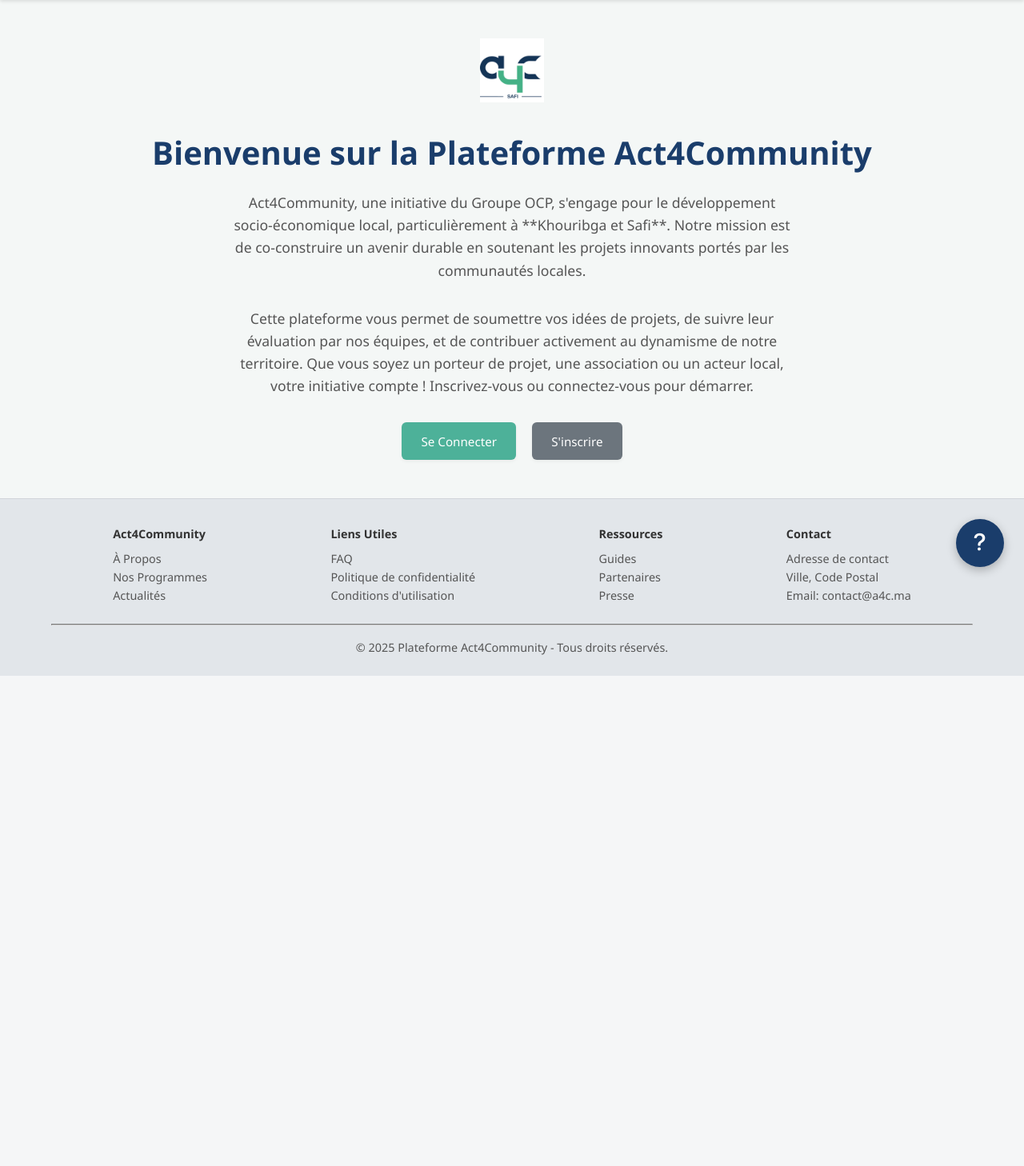
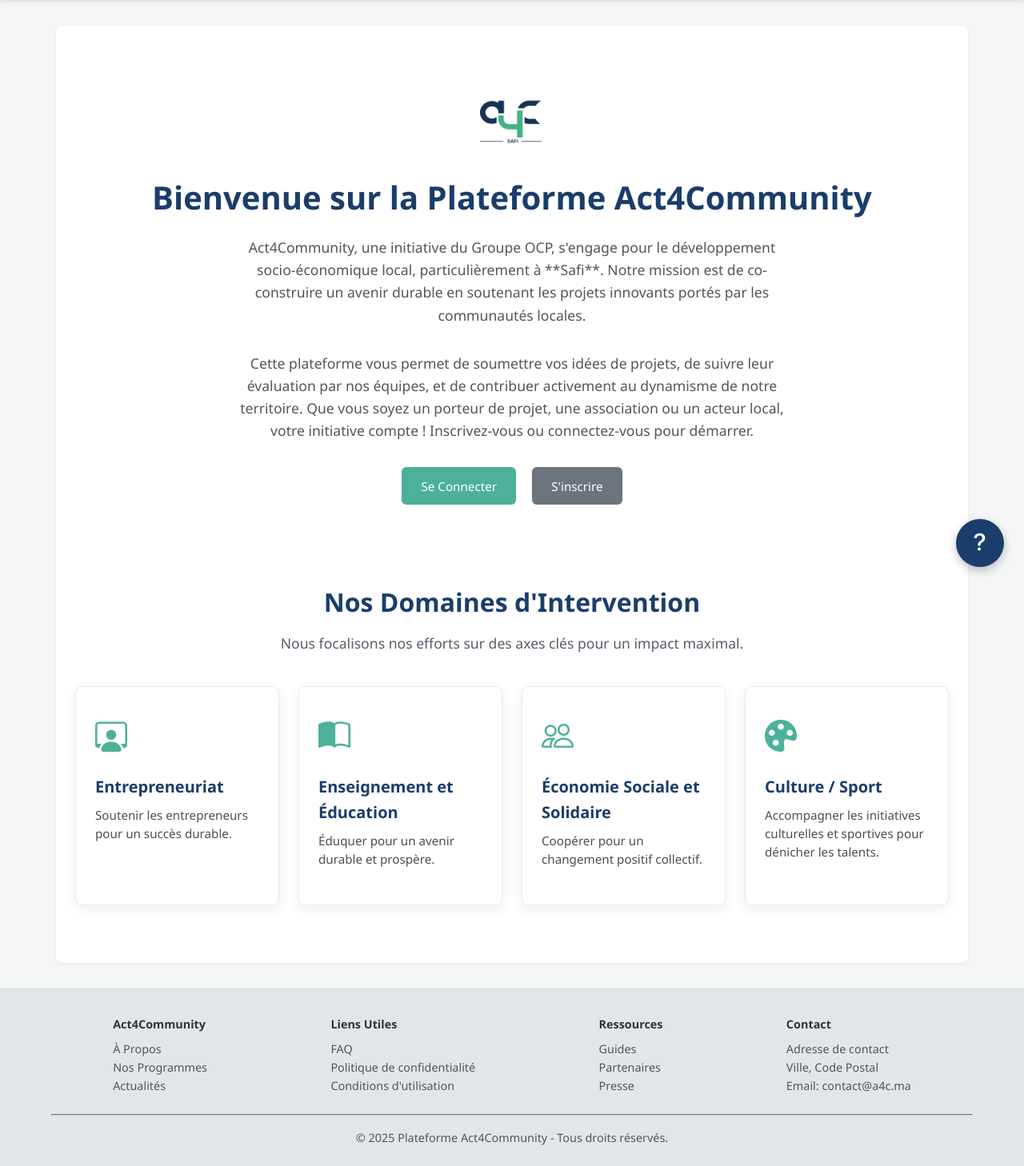
Before and after one commit to basmaCswyd/A4C, a Flask app: page / in a window 1280 px wide. Shown: the part 66-1524 px from the top of the page at 80% size. Before the commit the page ends 911 px from the top, so only its background shows below. Run offline with Flask 3, Linux system fonts and the light colour scheme; some libraries are stand-ins or nearby versions.

Commit message:
ajout des domaine d'intervntion

```diff
--- a/act4community/static/css/style.css
+++ b/act4community/static/css/style.css
@@ -1272,3 +1272,95 @@
 .faq-answer p:last-child {
     margin-bottom: 0;
 }
+
+/* --- STYLES POUR LA SECTION DOMAINES D'ACTION (index.html) --- */
+
+.action-domains-section {
+    padding: 3rem 0; /* Espace vertical pour la section */
+    text-align: center; /* Centrer les titres de section */
+}
+
+.section-title-center {
+    font-size: 2rem; /* Taille du titre principal de la section */
+    color: var(--a4c-dark-blue);
+    margin-bottom: 0.75rem;
+    font-weight: 600;
+}
+
+.section-subtitle-center {
+    font-size: 1.1rem;
+    color: #555e68; /* Gris un peu plus foncé que le texte normal */
+    margin-bottom: 2.5rem;
+    max-width: 600px; /* Limiter la largeur du sous-titre */
+    margin-left: auto;
+    margin-right: auto;
+}
+
+.action-domains-grid {
+    display: grid;
+    grid-template-columns: repeat(auto-fit, minmax(250px, 1fr)); /* Grille responsive */
+    gap: 1.5rem; /* Espace entre les cartes */
+    margin-top: 2rem; /* Espace après les titres de section */
+    text-align: left; /* Réinitialiser l'alignement pour le contenu des cartes */
+}
+
+.action-domain-card {
+    background-color: #fff;
+    border-radius: 8px; /* Coins arrondis */
+    padding: 1.8rem 1.5rem; /* Espace intérieur */
+    box-shadow: 0 5px 15px rgba(0, 0, 0, 0.07); /* Ombre douce */
+    border: 1px solid #e9ecef; /* Bordure très légère */
+    transition: transform 0.2s ease-in-out, box-shadow 0.2s ease-in-out;
+    display: flex;
+    flex-direction: column; /* Aligner contenu verticalement */
+}
+
+.action-domain-card:hover {
+    transform: translateY(-5px); /* Effet de soulèvement au survol */
+    box-shadow: 0 8px 25px rgba(0, 0, 0, 0.1);
+}
+
+.domain-icon-wrapper {
+    font-size: 2.5rem; /* Taille de l'icône */
+    color: var(--a4c-teal); /* Couleur verte A4C pour l'icône */
+    margin-bottom: 1rem;
+    /* Optionnel: si vous voulez un cercle autour de l'icône
+    width: 60px;
+    height: 60px;
+    background-color: #e9f7f4; // Vert très clair
+    border-radius: 50%;
+    display: inline-flex; // Pour centrer l'icône dans le cercle
+    justify-content: center;
+    align-items: center;
+    margin-left: auto; // Pour centrer le cercle si la carte est text-align:center
+    margin-right: auto;
+    */
+}
+
+.domain-title {
+    font-size: 1.25rem; /* Taille du titre de la carte */
+    color: var(--a4c-dark-blue); /* Bleu A4C */
+    margin-bottom: 0.5rem;
+    font-weight: 600;
+}
+
+.domain-description {
+    font-size: 0.95rem;
+    color: #495057; /* Gris foncé pour le texte */
+    line-height: 1.5;
+    flex-grow: 1; /* Pour que le bouton "En savoir plus" soit en bas si la hauteur des cartes varie */
+    margin-bottom: 1rem; /* Espace avant un éventuel bouton */
+}
+
+/* Style optionnel pour un bouton "En savoir plus" dans les cartes */
+.button-outline-teal {
+    border: 2px solid var(--a4c-teal);
+    color: var(--a4c-teal);
+    background-color: transparent;
+    font-weight: 500;
+    align-self: flex-start; /* Aligner le bouton à gauche s'il n'est pas pleine largeur */
+}
+.button-outline-teal:hover {
+    background-color: var(--a4c-teal);
+    color: #fff;
+}
--- a/act4community/templates/index.html
+++ b/act4community/templates/index.html
@@ -21,12 +21,18 @@
     #}
 
     {# Le contenu spécifique de index.html vient ici #}
+
+
+
+
+    {# Le .main-container est ajouté par le template enfant ici #}
+    <div class="main-container">
         <div class="hero-section">
             <img class="logo" src="{{ url_for('static', filename='images/a4c_logo.png') }}" alt="Act4Community Logo">
             <h1>Bienvenue sur la Plateforme Act4Community</h1>
             <p>
                 Act4Community, une initiative du Groupe OCP, s'engage pour le développement socio-économique local,
-            particulièrement à **Khouribga et Safi**. Notre mission est de co-construire un avenir durable en soutenant
+                particulièrement à **Safi**. Notre mission est de co-construire un avenir durable en soutenant
                 les projets innovants portés par les communautés locales.
             </p>
             <p>
@@ -39,17 +45,62 @@
                 <a href="{{ url_for('main.login') }}" class="button">Se Connecter</a>
                 <a href="{{ url_for('main.register') }}" class="button button-secondary">S'inscrire</a>
                 {% else %}
-                {% if current_user.role == 'candidat' %}
-                    <a href="{{ url_for('main.submit_project') }}" class="button">Soumettre un Projet</a>
-                    <a href="{{ url_for('main.my_projects') }}" class="button button-secondary">Voir Mes Projets</a>
-                {% elif current_user.role == 'membre_a4c' %}
-                     <a href="{{ url_for('main.evaluate_projects_list') }}" class="button">Évaluer les Projets</a>
-                     <a href="{{ url_for('main.statistics') }}" class="button button-secondary">Consulter les Stats</a>
-                {% elif current_user.role == 'admin' %}
-                     <a href="{{ url_for('main.admin_dashboard') }}" class="button">Administration</a>
-                     <a href="{{ url_for('main.admin_manage_projects') }}" class="button button-secondary">Gérer les Projets</a>
+                    {# ... (vos boutons pour utilisateurs connectés) ... #}
+                    {% if current_user.role == 'candidat' %}<a href="{{ url_for('main.submit_project') }}" class="button">Soumettre un Projet</a> <a href="{{ url_for('main.my_projects') }}" class="button button-secondary">Voir Mes Projets</a>
+                    {% elif current_user.role == 'membre_a4c' %}<a href="{{ url_for('main.evaluate_projects_list') }}" class="button">Évaluer les Projets</a> <a href="{{ url_for('main.statistics') }}" class="button button-secondary">Consulter les Stats</a>
+                    {% elif current_user.role == 'admin' %}<a href="{{ url_for('main.admin_dashboard') }}" class="button">Administration</a> <a href="{{ url_for('main.admin_manage_projects') }}" class="button button-secondary">Gérer les Projets</a>
                     {% endif %}
                 {% endif %}
             </div>
         </div>
+
+        {# --- NOUVELLE SECTION : DOMAINES D'ACTION --- #}
+        <section class="action-domains-section">
+            <h2 class="section-title-center">Nos Domaines d'Intervention</h2>
+            <p class="section-subtitle-center">Nous focalisons nos efforts sur des axes clés pour un impact maximal.</p>
+
+            <div class="action-domains-grid">
+
+                <div class="action-domain-card">
+                    <div class="domain-icon-wrapper">
+                        <i class="bi bi-person-workspace"></i> {# Icône pour entrepreneuriat #}
+                    </div>
+                    <h3 class="domain-title">Entrepreneuriat</h3>
+                    <p class="domain-description">Soutenir les entrepreneurs pour un succès durable.</p>
+                    {# <a href="#" class="button button-small button-outline-teal">En savoir plus</a> #}
+                </div>
+
+                <div class="action-domain-card">
+                    <div class="domain-icon-wrapper">
+                        <i class="bi bi-book-half"></i> {# Icône pour enseignement/éducation #}
+                    </div>
+                    <h3 class="domain-title">Enseignement et Éducation</h3>
+                    <p class="domain-description">Éduquer pour un avenir durable et prospère.</p>
+                    {# <a href="#" class="button button-small button-outline-teal">En savoir plus</a> #}
+                </div>
+
+                <div class="action-domain-card">
+                    <div class="domain-icon-wrapper">
+                        <i class="bi bi-people"></i> {# Icône pour économie sociale (ou bi-heart-pulse) #}
+                    </div>
+                    <h3 class="domain-title">Économie Sociale et Solidaire</h3>
+                    <p class="domain-description">Coopérer pour un changement positif collectif.</p>
+                    {# <a href="#" class="button button-small button-outline-teal">En savoir plus</a> #}
+                </div>
+
+                <div class="action-domain-card">
+                    <div class="domain-icon-wrapper">
+                        <i class="bi bi-palette-fill"></i> {# Icône pour culture/sport (ou bi-brush, bi-trophy) #}
+                    </div>
+                    <h3 class="domain-title">Culture / Sport</h3>
+                    <p class="domain-description">Accompagner les initiatives culturelles et sportives pour dénicher les talents.</p>
+                    {# <a href="#" class="button button-small button-outline-teal">En savoir plus</a> #}
+                </div>
+
+            </div> {# Fin action-domains-grid #}
+        </section>
+        {# --- FIN NOUVELLE SECTION --- #}
+
+        </div> {# Fin de .main-container #}
+
 {% endblock %}
```
Lines whose indentation alone changed are shown as unchanged.
